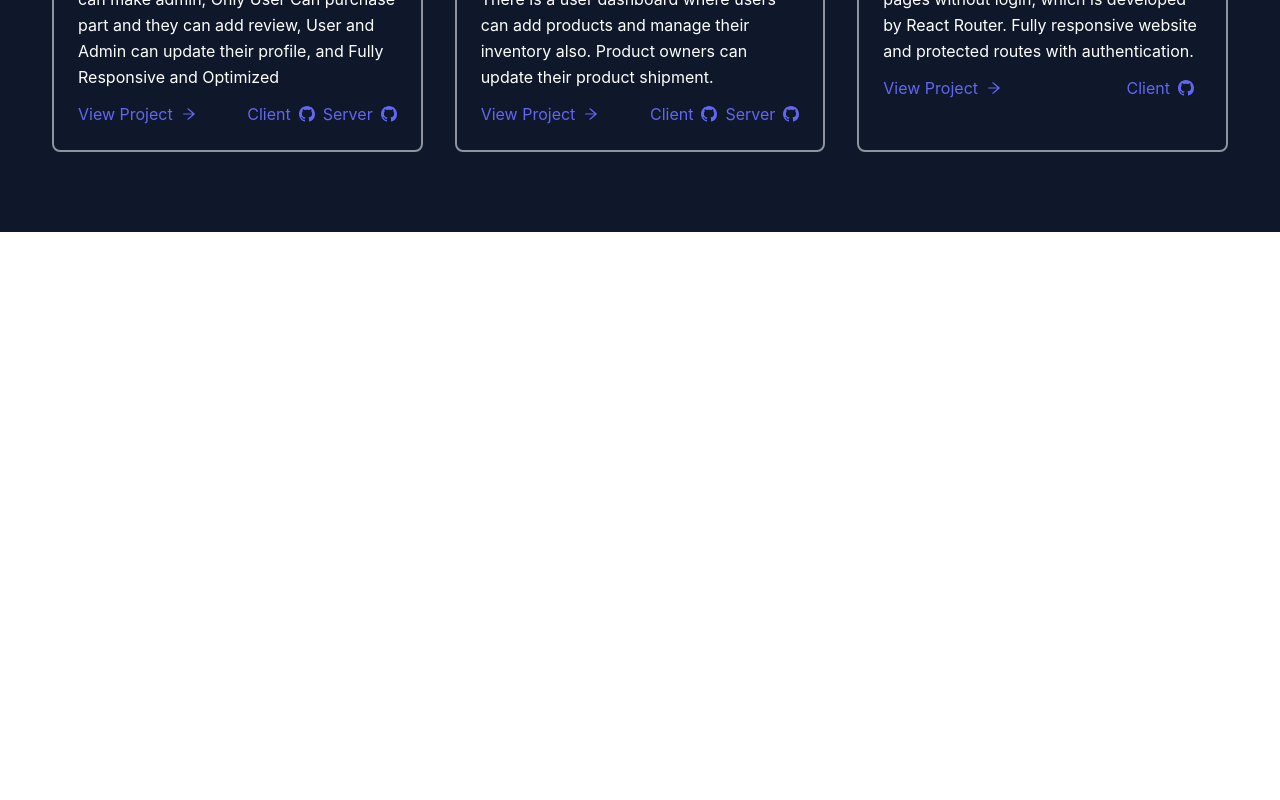
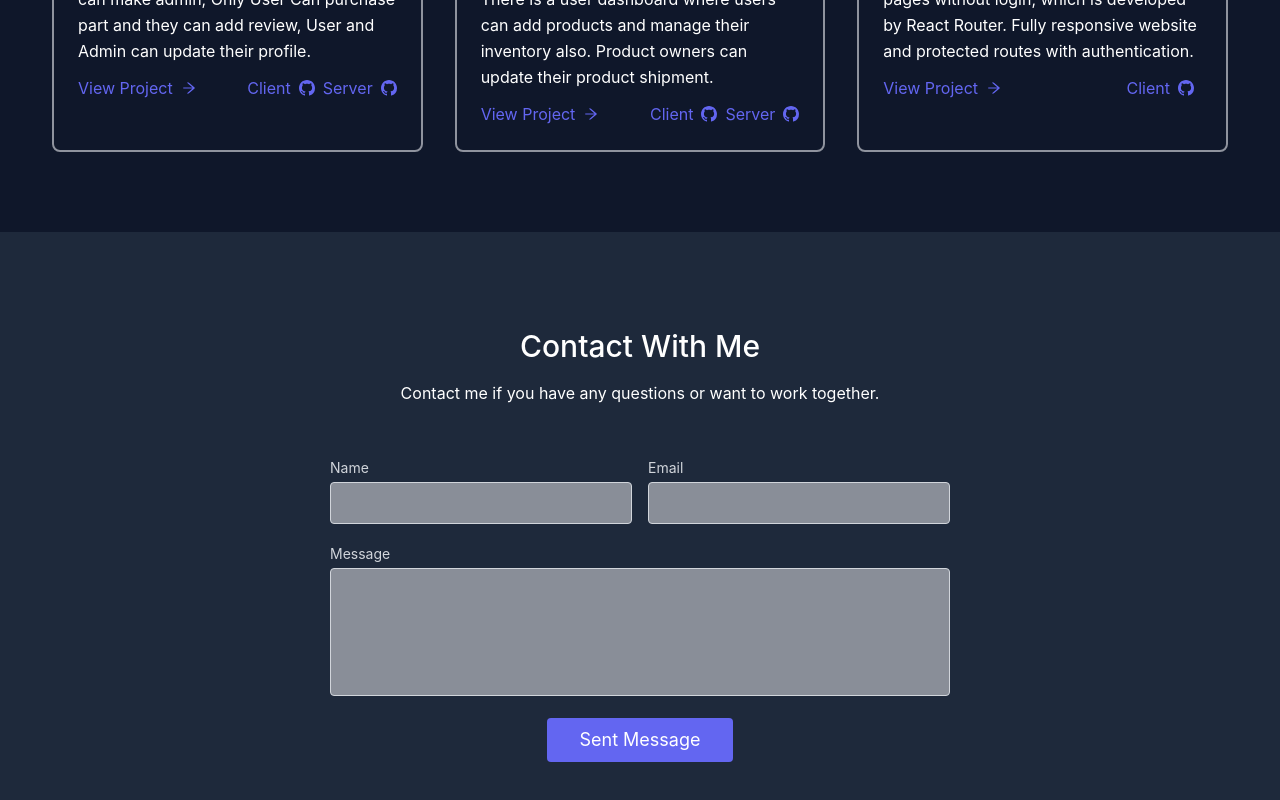
Before and after one commit to SyedMonir/syed-monir, a React (Create React App) app: page / in a window 1280 px wide. Shown: the part 594-1394 px from the top of the page. Before the commit the page ends 826 px from the top, so only its background shows below. Built offline with nearby package versions, Linux system fonts and the light colour scheme.

Commit message:
fixes some issue and created contact page

```diff
--- a/src/Component/Navbar.js
+++ b/src/Component/Navbar.js
@@ -41,6 +41,14 @@ const Navbar = () => {
               <li className="nav-item">
                 <a
                   className="px-3 py-2 flex items-center text-xs uppercase font-bold leading-snug text-white hover:opacity-75"
+                  href="#projects"
+                >
+                  <span className="ml-2">Projects</span>
+                </a>
+              </li>
+              <li className="nav-item">
+                <a
+                  className="px-3 py-2 flex items-center text-xs uppercase font-bold leading-snug text-white hover:opacity-75"
                   href="https://drive.google.com/file/d/1oV4WaM6JNdGQzuJ7K9CAAPHdR4WAiXtp/view"
                   target="_blank"
                   rel="noopener noreferrer"
--- /dev/null
+++ b/src/Pages/Contact.js
@@ -0,0 +1,75 @@
+import React from 'react';
+
+const Contact = () => {
+  return (
+    <>
+      <section className="text-white bg-slate-800 body-font relative">
+        <div className="container px-5 py-24 mx-auto">
+          <div className="flex flex-col text-center w-full mb-12">
+            <h1 className="sm:text-3xl text-2xl font-medium title-font mb-4 ">
+              Contact With Me
+            </h1>
+            <p className="lg:w-2/3 mx-auto leading-relaxed text-base">
+              Contact me if you have any questions or want to work together.
+            </p>
+          </div>
+          <div className="lg:w-1/2 md:w-2/3 mx-auto">
+            <div className="flex flex-wrap -m-2">
+              <div className="p-2 w-1/2">
+                <div className="relative">
+                  <label for="name" className="leading-7 text-sm text-gray-300">
+                    Name
+                  </label>
+                  <input
+                    type="text"
+                    id="name"
+                    name="name"
+                    className="w-full bg-gray-100 bg-opacity-50 rounded border border-gray-300 focus:border-indigo-500 focus:bg-white focus:ring-2 focus:ring-indigo-200 text-base outline-none text-gray-700 py-1 px-3 leading-8 transition-colors duration-200 ease-in-out"
+                  />
+                </div>
+              </div>
+              <div className="p-2 w-1/2">
+                <div className="relative">
+                  <label
+                    for="email"
+                    className="leading-7 text-sm text-gray-300"
+                  >
+                    Email
+                  </label>
+                  <input
+                    type="email"
+                    id="email"
+                    name="email"
+                    className="w-full bg-gray-100 bg-opacity-50 rounded border border-gray-300 focus:border-indigo-500 focus:bg-white focus:ring-2 focus:ring-indigo-200 text-base outline-none text-gray-700 py-1 px-3 leading-8 transition-colors duration-200 ease-in-out"
+                  />
+                </div>
+              </div>
+              <div className="p-2 w-full">
+                <div className="relative">
+                  <label
+                    for="message"
+                    className="leading-7 text-sm text-gray-300"
+                  >
+                    Message
+                  </label>
+                  <textarea
+                    id="message"
+                    name="message"
+                    className="w-full bg-gray-100 bg-opacity-50 rounded border border-gray-300 focus:border-indigo-500 focus:bg-white focus:ring-2 focus:ring-indigo-200 h-32 text-base outline-none text-gray-700 py-1 px-3 resize-none leading-6 transition-colors duration-200 ease-in-out"
+                  ></textarea>
+                </div>
+              </div>
+              <div className="p-2 w-full">
+                <button className="flex mx-auto text-white bg-indigo-500 border-0 py-2 px-8 focus:outline-none hover:bg-indigo-600 rounded text-lg">
+                  Sent Message
+                </button>
+              </div>
+            </div>
+          </div>
+        </div>
+      </section>
+    </>
+  );
+};
+
+export default Contact;
--- a/src/Pages/Home.js
+++ b/src/Pages/Home.js
@@ -1,10 +1,12 @@
 import React from 'react';
+import Contact from './Contact';
 import Projects from './Projects';
 
 const Home = () => {
   return (
     <main>
       <Projects />
+      <Contact />
     </main>
   );
 };
--- a/src/Pages/Projects.js
+++ b/src/Pages/Projects.js
@@ -5,7 +5,7 @@ import { BsGithub } from 'react-icons/bs';
 const Projects = () => {
   return (
     <>
-      <section className="text-white body-font bg-slate-900">
+      <section className="text-white body-font bg-slate-900" id="projects">
         <h2 className="text-center uppercase text-3xl pt-8">
           Checkout My Recent Project
         </h2>
@@ -30,8 +30,7 @@ const Projects = () => {
                     User & Admin Dashboard, Part can be add or delete by Admin,
                     Admin can manage parts and orders also Only Admin can make
                     admin, Only User Can purchase part and they can add review,
-                    User and Admin can update their profile, and Fully
-                    Responsive and Optimized
+                    User and Admin can update their profile.
                   </p>
                   <div className="flex items-center justify-between flex-wrap ">
                     <a
```
